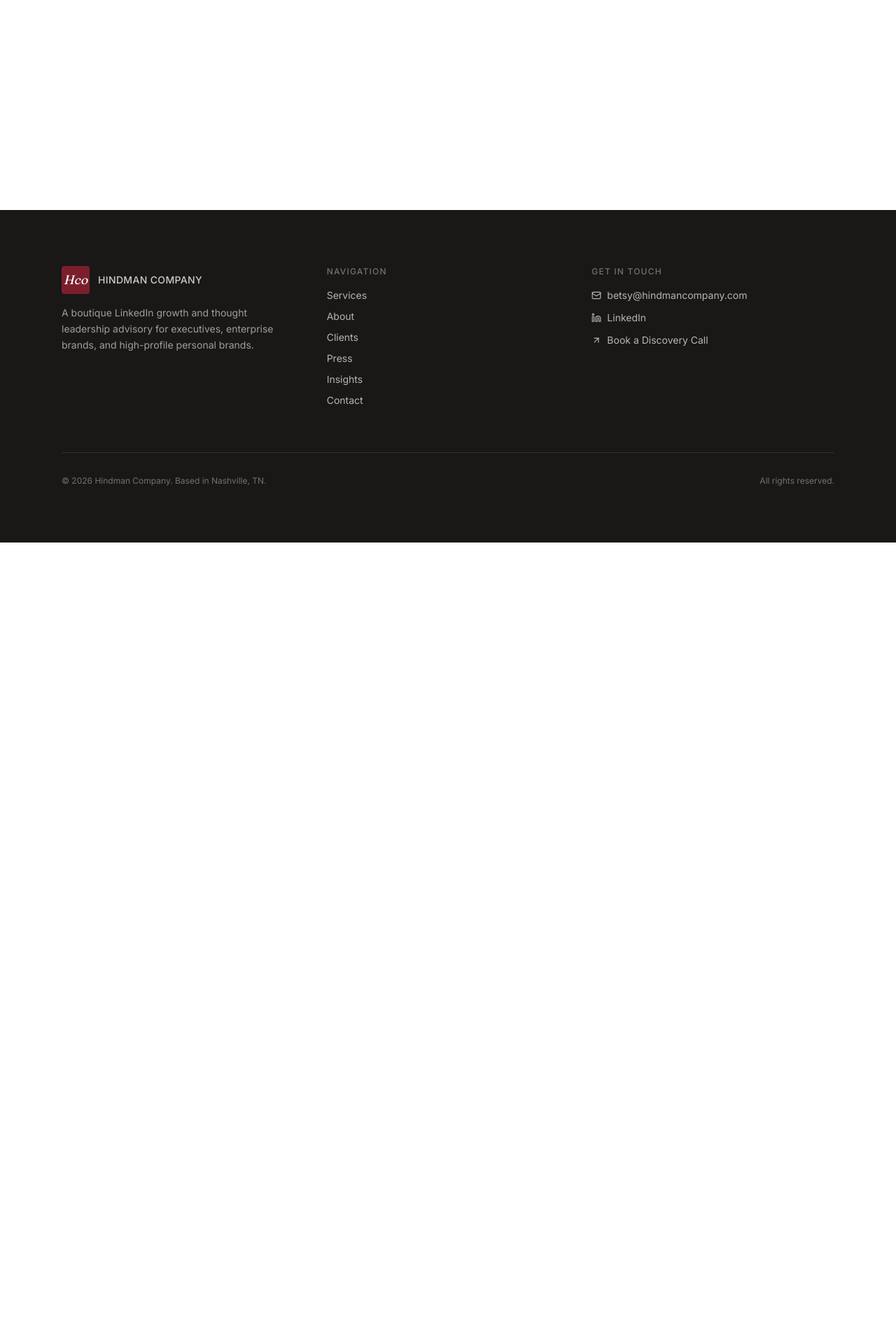
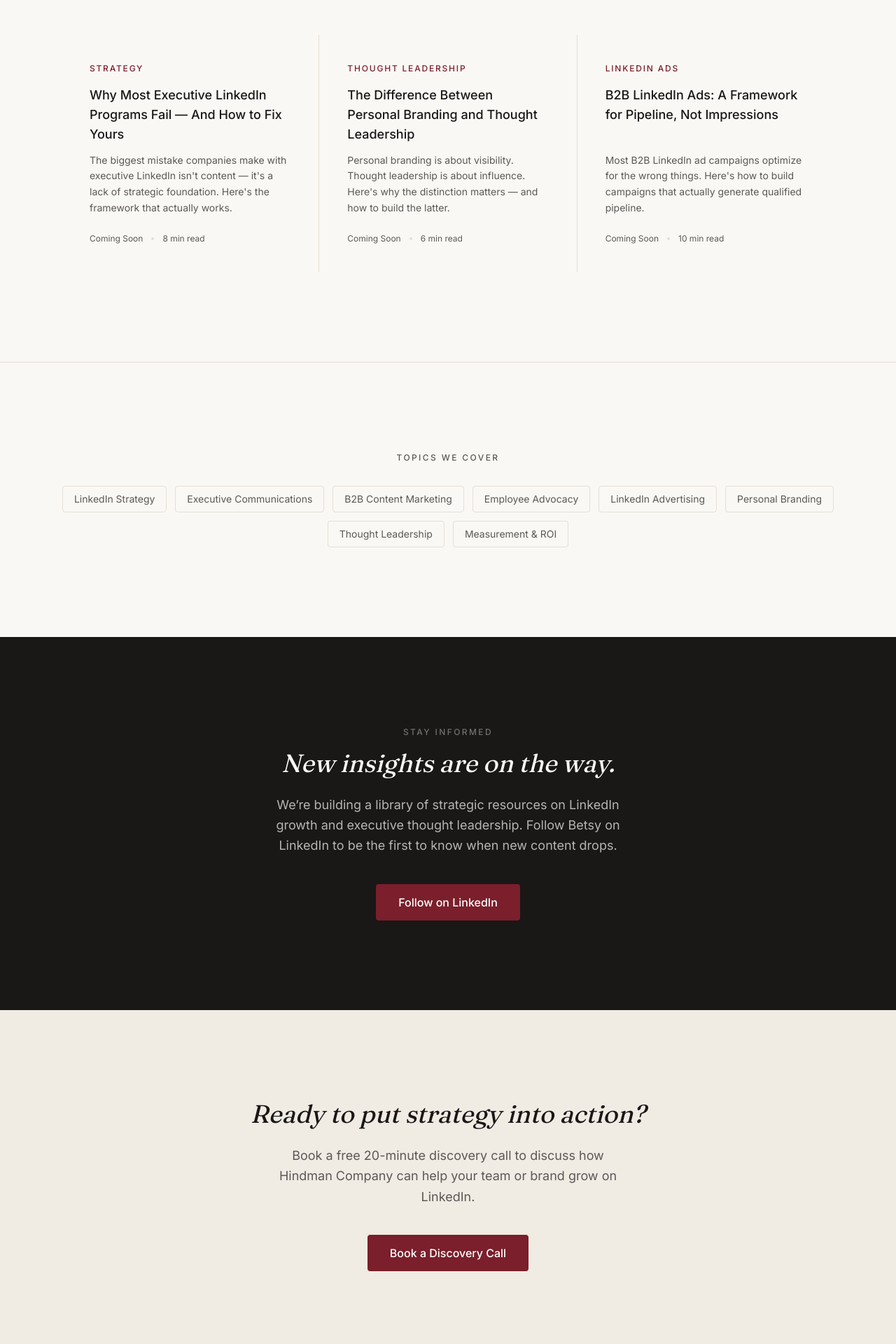
Before and after one commit to walterh1996/HindmanCo, a Next.js app: page /insights in a window 1280 px wide. Before the commit this address had no page. Shown: the part 580-2500 px from the top of the page at 70% size. Before the commit the page ends 1355 px from the top, so only its background shows below. Built offline with nearby package versions, Linux system fonts and the light colour scheme.

Commit message:
auto-backup: 2026-05-15 21:28:55

```diff
--- /dev/null
+++ b/src/app/insights/page.tsx
@@ -0,0 +1,191 @@
+import { FadeIn } from "@/components/fade-in";
+import { ArrowRight } from "lucide-react";
+import type { Metadata } from "next";
+
+export const metadata: Metadata = {
+  title: "Insights",
+  description:
+    "Strategic insights on LinkedIn growth, executive thought leadership, B2B marketing, and personal branding from Hindman Company.",
+};
+
+const featuredInsights = [
+  {
+    category: "Strategy",
+    title: "Why Most Executive LinkedIn Programs Fail — And How to Fix Yours",
+    excerpt:
+      "The biggest mistake companies make with executive LinkedIn isn't content — it's a lack of strategic foundation. Here's the framework that actually works.",
+    date: "Coming Soon",
+    readTime: "8 min read",
+  },
+  {
+    category: "Thought Leadership",
+    title: "The Difference Between Personal Branding and Thought Leadership",
+    excerpt:
+      "Personal branding is about visibility. Thought leadership is about influence. Here's why the distinction matters — and how to build the latter.",
+    date: "Coming Soon",
+    readTime: "6 min read",
+  },
+  {
+    category: "LinkedIn Ads",
+    title: "B2B LinkedIn Ads: A Framework for Pipeline, Not Impressions",
+    excerpt:
+      "Most B2B LinkedIn ad campaigns optimize for the wrong things. Here's how to build campaigns that actually generate qualified pipeline.",
+    date: "Coming Soon",
+    readTime: "10 min read",
+  },
+];
+
+const topics = [
+  "LinkedIn Strategy",
+  "Executive Communications",
+  "B2B Content Marketing",
+  "Employee Advocacy",
+  "LinkedIn Advertising",
+  "Personal Branding",
+  "Thought Leadership",
+  "Measurement & ROI",
+];
+
+export default function InsightsPage() {
+  return (
+    <>
+      {/* Hero */}
+      <section className="py-24 md:py-32">
+        <div className="container-narrow">
+          <div className="max-w-3xl">
+            <FadeIn>
+              <p className="text-xs font-medium tracking-[0.2em] uppercase text-text-secondary mb-6">
+                Insights
+              </p>
+            </FadeIn>
+            <FadeIn delay={0.1}>
+              <h1 className="font-serif italic text-4xl md:text-5xl lg:text-6xl leading-[1.1] text-foreground mb-6">
+                Strategic thinking on LinkedIn and B2B growth.
+              </h1>
+            </FadeIn>
+            <FadeIn delay={0.15}>
+              <p className="text-lg md:text-xl text-text-secondary leading-relaxed max-w-2xl">
+                Perspectives from Betsy Hindman and the Hindman Company team on
+                LinkedIn strategy, executive communications, and the future of
+                B2B thought leadership.
+              </p>
+            </FadeIn>
+          </div>
+        </div>
+      </section>
+
+      {/* Featured Articles */}
+      <section className="pb-24 md:pb-32">
+        <div className="container-narrow">
+          <div className="grid grid-cols-1 md:grid-cols-3 gap-px bg-border">
+            {featuredInsights.map((article, i) => (
+              <FadeIn key={i} delay={0.1 * i}>
+                <article className="bg-cream p-8 md:p-10 h-full flex flex-col">
+                  <div className="flex items-center gap-3 mb-4">
+                    <span className="text-xs font-medium tracking-[0.15em] uppercase text-brand">
+                      {article.category}
+                    </span>
+                  </div>
+                  <h2 className="text-lg font-medium text-foreground mb-3 flex-1">
+                    {article.title}
+                  </h2>
+                  <p className="text-sm text-text-secondary leading-relaxed mb-6">
+                    {article.excerpt}
+                  </p>
+                  <div className="flex items-center gap-3 text-xs text-text-secondary">
+                    <span>{article.date}</span>
+                    <span className="w-1 h-1 rounded-full bg-border" />
+                    <span>{article.readTime}</span>
+                  </div>
+                </article>
+              </FadeIn>
+            ))}
+          </div>
+        </div>
+      </section>
+
+      {/* Topics */}
+      <section className="py-24 md:py-32 border-t border-border">
+        <div className="container-narrow text-center">
+          <FadeIn>
+            <p className="text-xs font-medium tracking-[0.2em] uppercase text-text-secondary mb-8">
+              Topics We Cover
+            </p>
+          </FadeIn>
+          <FadeIn delay={0.1}>
+            <div className="flex flex-wrap justify-center gap-3">
+              {topics.map((topic) => (
+                <span
+                  key={topic}
+                  className="inline-flex items-center px-4 py-2 text-sm text-text-secondary border border-border rounded-sm"
+                >
+                  {topic}
+                </span>
+              ))}
+            </div>
+          </FadeIn>
+        </div>
+      </section>
+
+      {/* Newsletter CTA */}
+      <section className="py-24 md:py-32 bg-foreground text-cream">
+        <div className="container-narrow text-center">
+          <FadeIn>
+            <p className="text-xs font-medium tracking-[0.2em] uppercase text-cream/40 mb-4">
+              Stay Informed
+            </p>
+          </FadeIn>
+          <FadeIn delay={0.1}>
+            <h2 className="font-serif italic text-3xl md:text-4xl leading-[1.15] text-cream mb-6 max-w-2xl mx-auto">
+              New insights are on the way.
+            </h2>
+          </FadeIn>
+          <FadeIn delay={0.15}>
+            <p className="text-cream/70 text-lg leading-relaxed mb-10 max-w-lg mx-auto">
+              We&rsquo;re building a library of strategic resources on LinkedIn
+              growth and executive thought leadership. Follow Betsy on LinkedIn
+              to be the first to know when new content drops.
+            </p>
+          </FadeIn>
+          <FadeIn delay={0.2}>
+            <a
+              href="https://www.linkedin.com/in/betsyhindman/"
+              target="_blank"
+              rel="noopener noreferrer"
+              className="inline-flex items-center justify-center h-13 px-8 text-base font-medium bg-brand text-white rounded-sm hover:bg-brand-dark transition-colors duration-200"
+            >
+              Follow on LinkedIn
+            </a>
+          </FadeIn>
+        </div>
+      </section>
+
+      {/* CTA */}
+      <section className="py-24 md:py-32 bg-accent">
+        <div className="container-narrow text-center">
+          <FadeIn>
+            <h2 className="font-serif italic text-3xl md:text-4xl leading-[1.15] text-foreground mb-6 max-w-2xl mx-auto">
+              Ready to put strategy into action?
+            </h2>
+          </FadeIn>
+          <FadeIn delay={0.1}>
+            <p className="text-text-secondary text-lg leading-relaxed mb-10 max-w-lg mx-auto">
+              Book a free 20-minute discovery call to discuss how Hindman
+              Company can help your team or brand grow on LinkedIn.
+            </p>
+          </FadeIn>
+          <FadeIn delay={0.15}>
+            <a
+              href="https://calendly.com/betsyhindman"
+              target="_blank"
+              rel="noopener noreferrer"
+              className="inline-flex items-center justify-center h-13 px-8 text-base font-medium bg-brand text-white rounded-sm hover:bg-brand-dark transition-colors duration-200"
+            >
+              Book a Discovery Call
+            </a>
+          </FadeIn>
+        </div>
+      </section>
+    </>
+  );
+}
```
